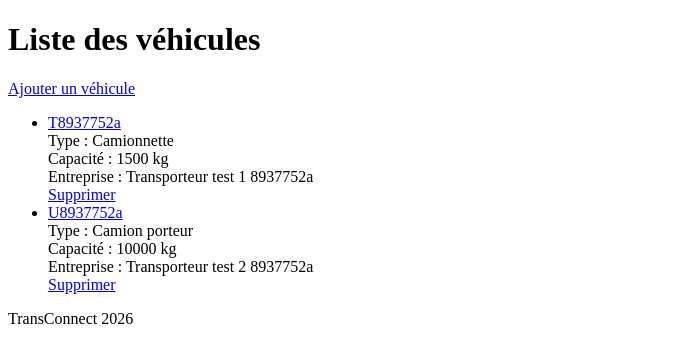
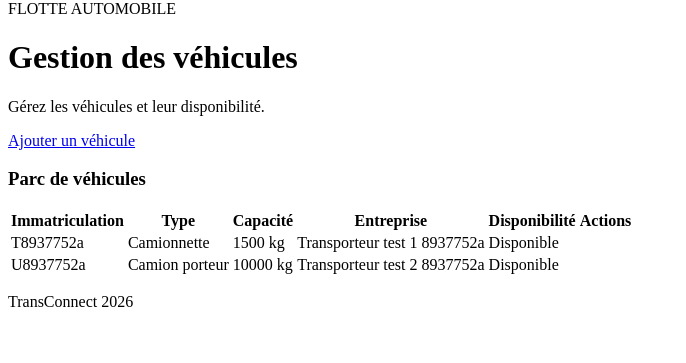
Before and after one commit to sinda-lazaar/django-workshop, a Django app: page /vehicules/list/ in a window 1280 px wide. Shown: the part 98-461 px from the top of the page, without its empty margins (0-686 px from the left). Run offline with Django 5.2, Linux system fonts and the light colour scheme; data comes from the database, SQL or seed files in the repository.

Commit message:
Refactor vehicle list template for better UI
Updated the vehicle list template to enhance layout and functionality, including a breadcrumb and improved action buttons.

```diff
--- a/transconnect/templates/vehicules/list.html
+++ b/transconnect/templates/vehicules/list.html
@@ -1,59 +1,95 @@
 
 {% extends 'base.html' %}
 
-{% block title %}
-Liste des véhicules
-{% endblock %}
+{% block title %}Véhicules{% endblock %}
+{% block breadcrumb %}Véhicules{% endblock %}
 
 {% block contenu %}
 
-<h1>Liste des véhicules</h1>
+<div class="page-header">
+    <div>
+        <div class="page-label">FLOTTE AUTOMOBILE</div>
+        <h1>Gestion des véhicules</h1>
+        <p>Gérez les véhicules et leur disponibilité.</p>
+    </div>
 
-<a href="{% url 'vehicules:create' %}">
-    Ajouter un véhicule
-</a>
+    <a href="{% url 'vehicules:create' %}" class="btn btn-primary">
+        <i class="fa-solid fa-plus"></i> Ajouter un véhicule
+    </a>
+</div>
 
-<ul>
+<div class="card">
 
-    {% for vehicule in vehicules %}
+    <div class="card-header">
+        <h3><i class="fa-solid fa-truck"></i> Parc de véhicules</h3>
+    </div>
 
-        <li>
+    <div class="table-container">
+        <table>
+            <thead>
+                <tr>
+                    <th>Immatriculation</th>
+                    <th>Type</th>
+                    <th>Capacité</th>
+                    <th>Entreprise</th>
+                    <th>Disponibilité</th>
+                    <th>Actions</th>
+                </tr>
+            </thead>
 
-            <a href="{% url 'vehicules:update' vehicule.pk %}">
-                {{ vehicule.immatriculation }}
-            </a>
+            <tbody>
+                {% for vehicule in vehicules %}
+                <tr>
+                    <td class="table-primary">
+                        {{ vehicule.immatriculation }}
+                    </td>
 
-            <br>
+                    <td>{{ vehicule.get_type_vehicule_display }}</td>
 
-            Type :
-            {{ vehicule.get_type_vehicule_display }}
+                    <td>{{ vehicule.capacite_kg }} kg</td>
 
-            <br>
+                    <td>{{ vehicule.entreprise.raison_social }}</td>
 
-            Capacité :
-            {{ vehicule.capacite_kg }} kg
+                    <td>
+                        {% if vehicule.disponible %}
+                        <span class="badge badge-green">Disponible</span>
+                        {% else %}
+                        <span class="badge badge-red">Indisponible</span>
+                        {% endif %}
+                    </td>
 
-            <br>
+                    <td>
+                        <div class="actions">
 
-            Entreprise :
-            {{ vehicule.entreprise.raison_social }}
+                            <a href="{% url 'vehicules:detail' vehicule.pk %}"
+                               class="btn btn-view btn-sm">
+                                <i class="fa-solid fa-eye"></i>
+                            </a>
 
-            <br>
+                            <a href="{% url 'vehicules:update' vehicule.pk %}"
+                               class="btn btn-edit btn-sm">
+                                <i class="fa-solid fa-pen"></i>
+                            </a>
 
-            <a href="{% url 'vehicules:delete' vehicule.pk %}">
-                Supprimer
-            </a>
+                            <a href="{% url 'vehicules:delete' vehicule.pk %}"
+                               class="btn btn-delete btn-sm">
+                                <i class="fa-solid fa-trash"></i>
+                            </a>
 
-        </li>
+                        </div>
+                    </td>
+                </tr>
 
-    {% empty %}
-
-        <li>
-            Aucun véhicule trouvé.
-        </li>
-
-    {% endfor %}
-
-</ul>
+                {% empty %}
+                <tr>
+                    <td colspan="6" class="empty">
+                        Aucun véhicule enregistré.
+                    </td>
+                </tr>
+                {% endfor %}
+            </tbody>
+        </table>
+    </div>
+</div>
 
 {% endblock %}
```
